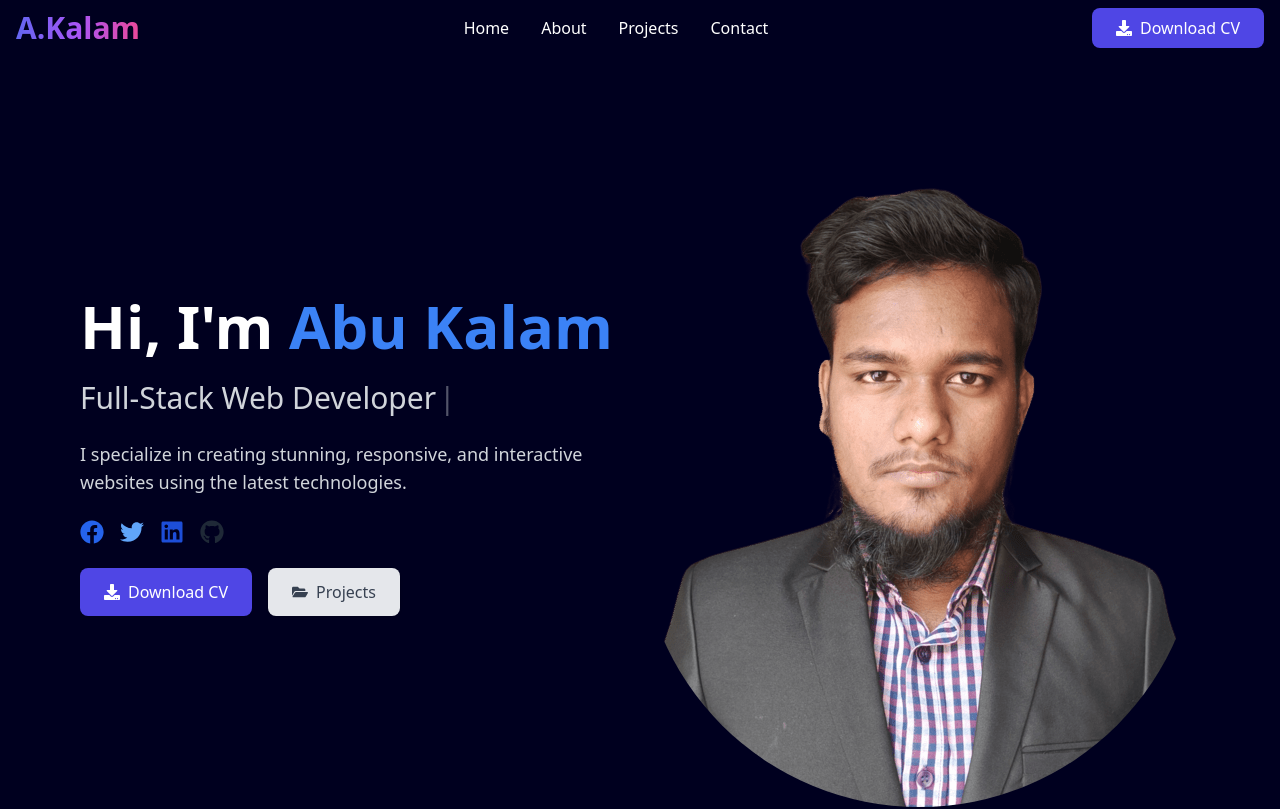
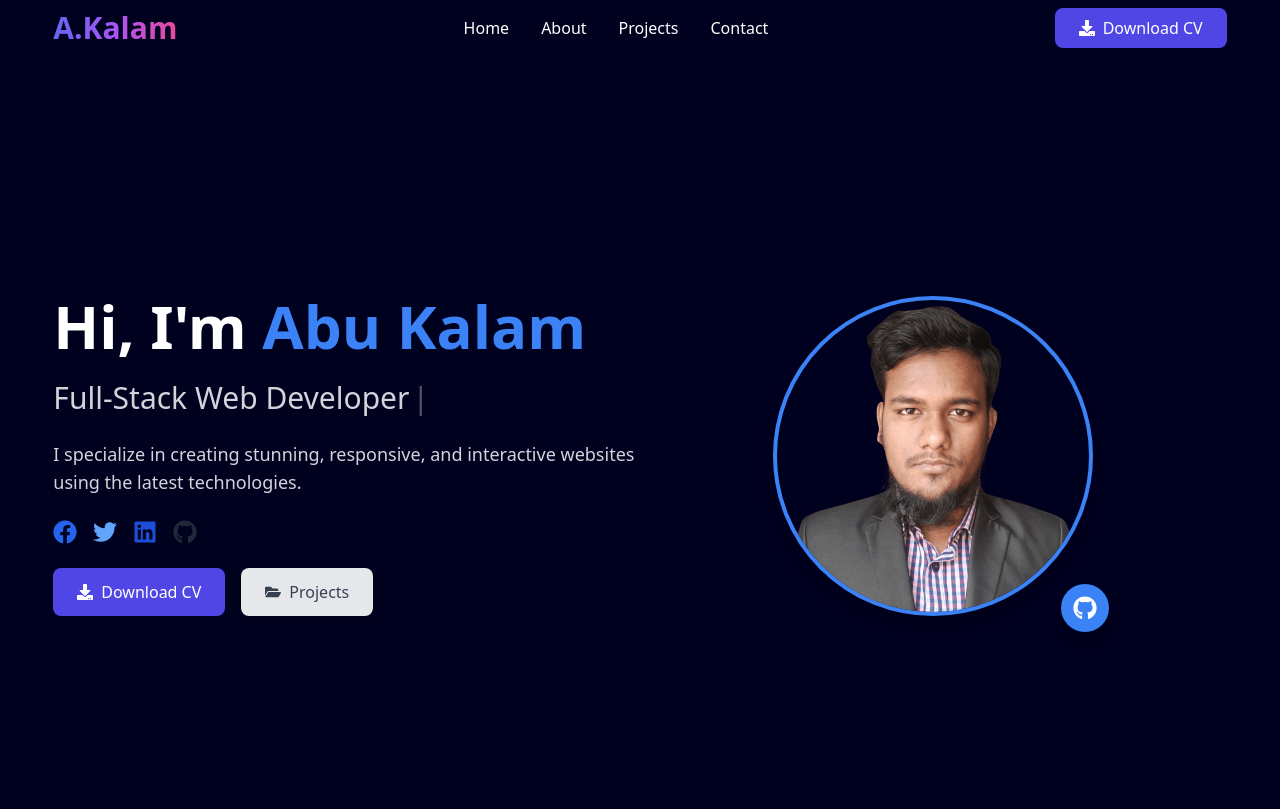
Before and after one commit to akweb69/My-Protfolio, a React (Vite) app: page / in a window 1280 px wide. Shown: the top 809 px of the page. Built offline with nearby package versions, Linux system fonts and the light colour scheme.

Commit message:
snfnfdsakjhnbcsanchjdsjsfdjnasksdsdfnbsdjsalkjlaskljsajkddjdffdhjsjasjsakj

```diff
--- a/src/Sections/Hero.jsx
+++ b/src/Sections/Hero.jsx
@@ -3,28 +3,35 @@ import { Typewriter } from "react-simple-typewriter";
 import { FaDownload, FaFolderOpen } from "react-icons/fa";
 import { FaFacebook, FaTwitter, FaLinkedin, FaGithub } from "react-icons/fa";
 import { Link } from "react-router-dom";
-import img1 from "../assets/images/my.png"
-
+import img1 from "../assets/images/my.png";
 
 const Hero = () => {
     return (
-        <div className="min-h-screen py-10  bg-[rgb(0,0,31)] flex items-center justify-center">
-            <div className="container mx-auto px-6 lg:px-20">
+        <div className="min-h-screen py-10 bg-[rgb(0,0,31)] flex items-center justify-center overflow-hidden">
+            <div className="w-11/12 mx-auto">
                 <div className="flex flex-col lg:flex-row items-center">
                     {/* Left Column */}
                     <div className="lg:w-1/2 space-y-6 text-center lg:text-left">
                         <motion.h1
                             initial={{ opacity: 0, x: -50 }}
                             animate={{ opacity: 1, x: 0 }}
-                            transition={{ duration: 1 }}
+                            transition={{ duration: 1, delay: 0.2 }}
                             className="text-4xl md:text-6xl font-bold text-white"
                         >
-                            Hi, I'm <span className="text-blue-500">Abu Kalam</span>
+                            Hi, I'm{" "}
+                            <motion.span
+                                initial={{ opacity: 0, scale: 0.5 }}
+                                animate={{ opacity: 1, scale: 1 }}
+                                transition={{ duration: 0.5, delay: 0.8 }}
+                                className="text-blue-500"
+                            >
+                                Abu Kalam
+                            </motion.span>
                         </motion.h1>
                         <motion.div
                             initial={{ opacity: 0, y: -20 }}
                             animate={{ opacity: 1, y: 0 }}
-                            transition={{ duration: 1.5 }}
+                            transition={{ duration: 1.5, delay: 0.5 }}
                             className="text-2xl md:text-3xl font-medium text-gray-300"
                         >
                             <Typewriter
@@ -42,11 +49,21 @@ const Hero = () => {
                                 delaySpeed={1500}
                             />
                         </motion.div>
-                        <p className="text-gray-300 text-lg">
+                        <motion.p
+                            initial={{ opacity: 0, y: 20 }}
+                            animate={{ opacity: 1, y: 0 }}
+                            transition={{ duration: 1.5, delay: 0.7 }}
+                            className="text-gray-300 text-lg"
+                        >
                             I specialize in creating stunning, responsive, and interactive websites using the latest technologies.
-                        </p>
-                        {/* social links */}
-                        <div className="flex items-center justify-center  lg:justify-start gap-4">
+                        </motion.p>
+                        {/* Social Links */}
+                        <motion.div
+                            initial={{ opacity: 0 }}
+                            animate={{ opacity: 1 }}
+                            transition={{ duration: 1.5, delay: 1 }}
+                            className="flex items-center justify-center lg:justify-start gap-4"
+                        >
                             {/* Facebook */}
                             <motion.div whileHover={{ scale: 1.2 }} whileTap={{ scale: 0.9 }}>
                                 <Link to="https://www.facebook.com/profile.php?id=100012366829035" target="_blank" rel="noopener noreferrer" className="text-blue-600 text-2xl">
@@ -74,12 +91,17 @@ const Hero = () => {
                                     <FaGithub />
                                 </Link>
                             </motion.div>
-                        </div>
-                        <div className="flex flex-wrap justify-center lg:justify-start gap-4">
+                        </motion.div>
+                        {/* Buttons */}
+                        <motion.div
+                            initial={{ opacity: 0, y: 20 }}
+                            animate={{ opacity: 1, y: 0 }}
+                            transition={{ duration: 1.5, delay: 1.2 }}
+                            className="flex flex-wrap justify-center lg:justify-start gap-4"
+                        >
                             <motion.div
-                                initial={{ x: 100, opacity: 0 }}
-                                animate={{ x: 0, opacity: 1 }}
-                                transition={{ duration: 1, delay: 0.7 }}
+                                whileHover={{ scale: 1.05 }}
+                                whileTap={{ scale: 0.95 }}
                                 className="flex items-center gap-2 cursor-pointer bg-indigo-600 text-white px-6 py-3 rounded-lg hover:bg-indigo-700 transition duration-200"
                             >
                                 <FaDownload />
@@ -89,26 +111,37 @@ const Hero = () => {
                             </motion.div>
                             <motion.a
                                 href="/projects"
-                                initial={{ opacity: 0 }}
-                                animate={{ opacity: 1 }}
-                                transition={{ duration: 2.5 }}
+                                whileHover={{ scale: 1.05 }}
+                                whileTap={{ scale: 0.95 }}
                                 className="flex items-center px-6 py-3 bg-gray-200 text-gray-700 rounded-lg shadow hover:bg-gray-300"
                             >
                                 <FaFolderOpen className="mr-2" />
                                 Projects
                             </motion.a>
-                        </div>
+                        </motion.div>
                     </div>
                     {/* Right Column */}
-                    <div className="lg:w-1/2 mt-10 lg:mt-0">
-                        <motion.img
-                            initial={{ scale: 0.8, opacity: 0 }}
+                    <div className="lg:w-1/2 mt-10 lg:mt-0 flex justify-center">
+                        <motion.div
+                            initial={{ scale: 0.5, opacity: 0 }}
                             animate={{ scale: 1, opacity: 1 }}
-                            transition={{ duration: 1.5 }}
-                            src={img1}
-                            alt="Profile"
-                            className="rounded-full shad"
-                        />
+                            transition={{ duration: 1.5, delay: 0.5 }}
+                            className="relative"
+                        >
+                            <motion.img
+                                src={img1}
+                                alt="Profile"
+                                className="rounded-full w-64 h-64 md:w-80 md:h-80 object-cover border-4 border-blue-500 shadow-lg"
+                            />
+                            <motion.div
+                                initial={{ scale: 0 }}
+                                animate={{ scale: 1 }}
+                                transition={{ duration: 1, delay: 1.5 }}
+                                className="absolute -bottom-4 -right-4 bg-blue-500 text-white rounded-full p-3 shadow-lg"
+                            >
+                                <FaGithub className="text-2xl" />
+                            </motion.div>
+                        </motion.div>
                     </div>
                 </div>
             </div>
--- a/src/Sections/Navbar.jsx
+++ b/src/Sections/Navbar.jsx
@@ -13,7 +13,7 @@ const Navbar = () => {
 
     return (
         <div className="w-full bg-[rgb(0,0,31)] sticky top-0 z-50 text-white">
-            <div className="max-w-screen-xl mx-auto px-4 py-2 flex items-center justify-between">
+            <div className="w-11/12 mx-auto  py-2 flex items-center justify-between">
                 {/* Left Side - Name */}
                 <motion.div
                     initial={{ x: -100, opacity: 0 }}
```
Also changed, not shown: eslint.config.js (+18 -17 lines).
